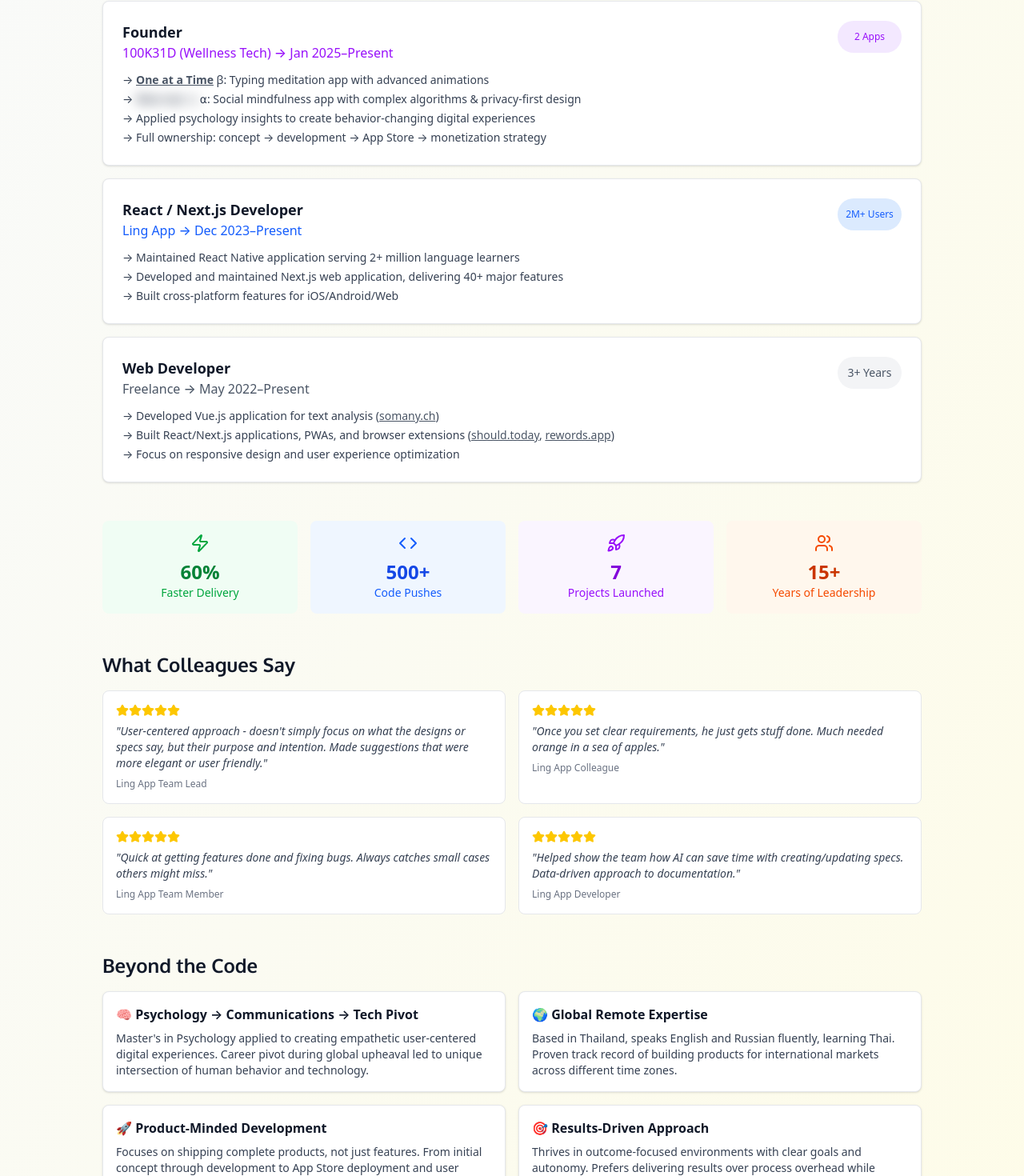
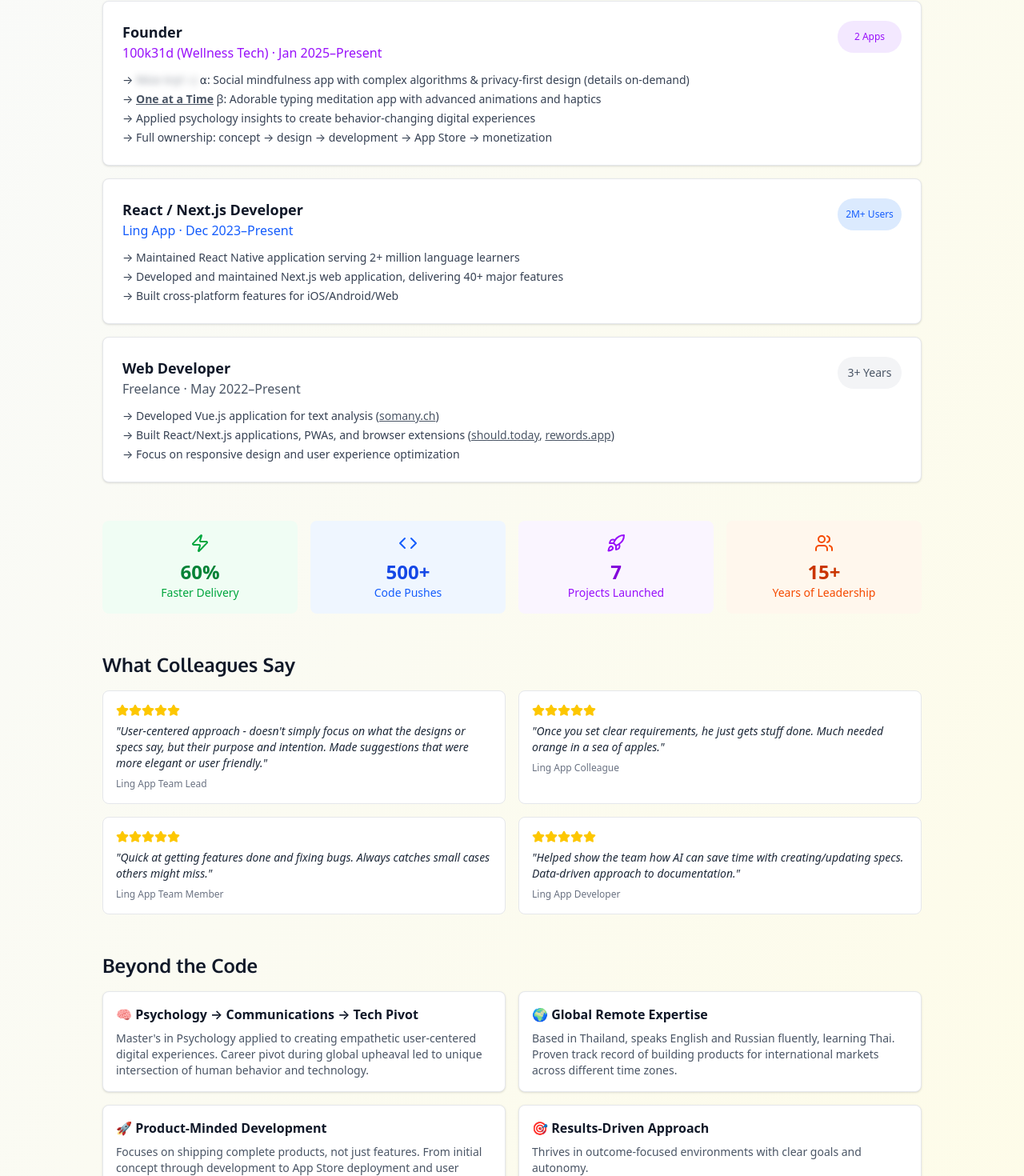
Before and after one commit to sanderbell/sanderbelldev2, a React (Vite) app: page / in a window 1280 px wide. Shown: the part 899-2369 px from the top of the page at 80% size. Built offline with nearby package versions, Linux system fonts and the light colour scheme.

Commit message:
Update testimonial styling and improve text clarity in App component

```diff
--- a/src/App.tsx
+++ b/src/App.tsx
@@ -145,7 +145,7 @@
         <Star key={i} className="w-4 h-4 text-yellow-400 fill-current" />
       ))}
     </div>
-    <p className="text-gray-700 text-sm mb-2 italic">"{quote}"</p>
+    <p className="text-gray-800 text-sm mb-2 italic">"{quote}"</p>
     <p className="text-xs text-gray-500">{context}</p>
   </div>
 );
@@ -282,22 +282,23 @@
       <div className="flex justify-between items-start mb-3">
         <div>
           <h3 className="text-lg font-semibold text-gray-900">Founder</h3>
-          <p className="text-purple-600 font-medium">100K31D (Wellness Tech) → Jan 2025–Present</p>
+          <p className="text-purple-600 font-medium">100k31d (Wellness Tech) · Jan 2025–Present</p>
         </div>
         <span className="text-xs text-purple-600 bg-purple-100 px-2 py-1 rounded-full flex items-center justify-center h-10 w-20">2 Apps</span>
       </div>
       <ul className="text-sm text-gray-700 space-y-1">
-        <li>→ <strong><a href="https://oneatati.me" target="_blank" rel="noopener noreferrer" className="text-gray-600 hover:text-blue-800 underline">One at a Time</a></strong> β: Typing meditation app with advanced animations</li>
-        <li>→ <strong><span className="blur-sm">Nice try! :-)</span></strong> ⍺: Social mindfulness app with complex algorithms & privacy-first design</li>
+                <li>→ <strong><span className="opacity-40 blur-xs">Nice try! :-)</span></strong> ⍺: Social mindfulness app with complex algorithms & privacy-first design (details on-demand)</li>
+
+        <li>→ <strong><a href="https://oneatati.me" target="_blank" rel="noopener noreferrer" className="text-gray-600 hover:text-blue-800 underline">One at a Time</a></strong> β: Adorable typing meditation app with advanced animations and haptics</li>
         <li>→ Applied psychology insights to create behavior-changing digital experiences</li>
-        <li>→ Full ownership: concept → development → App Store → monetization strategy</li>
+        <li>→ Full ownership: concept → design → development → App Store → monetization</li>
       </ul>
     </div>
     <div className="bg-white rounded-lg p-6 shadow-sm border border-gray-200">
       <div className="flex justify-between items-start mb-3">
         <div>
           <h3 className="text-lg font-semibold text-gray-900">React / Next.js Developer</h3>
-          <p className="text-blue-600 font-medium">Ling App → Dec 2023–Present</p>
+          <p className="text-blue-600 font-medium">Ling App · Dec 2023–Present</p>
         </div>
         <span className="text-xs text-blue-600 bg-blue-100 px-2 py-1 rounded-full flex items-center justify-center h-10 w-20">2M+ Users</span>
       </div>
@@ -311,7 +312,7 @@
       <div className="flex justify-between items-start mb-3">
         <div>
           <h3 className="text-lg font-semibold text-gray-900">Web Developer</h3>
-          <p className="text-gray-600 font-medium">Freelance → May 2022–Present</p>
+          <p className="text-gray-600 font-medium">Freelance · May 2022–Present</p>
         </div>
         <span className="text-sm text-gray-600 bg-gray-100 px-2 py-1 rounded-full flex items-center justify-center h-10 w-20">3+ Years</span>
       </div>
@@ -346,27 +347,27 @@
   <div className="grid md:grid-cols-2 gap-4">
     <div className="bg-white rounded-lg p-4 shadow-sm border border-gray-200">
       <h3 className="font-semibold text-gray-900 mb-2">🧠 Psychology → Communications → Tech Pivot</h3>
-      <p className="text-sm text-gray-700">Master's in Psychology applied to creating empathetic user-centered digital experiences. Career pivot during global upheaval led to unique intersection of human behavior and technology.</p>
+      <p className="text-sm text-gray-600">Master's in Psychology applied to creating empathetic user-centered digital experiences. Career pivot during global upheaval led to unique intersection of human behavior and technology.</p>
     </div>
     <div className="bg-white rounded-lg p-4 shadow-sm border border-gray-200">
   <h3 className="font-semibold text-gray-900 mb-2">🌍 Global Remote Expertise</h3>
-  <p className="text-sm text-gray-700">Based in Thailand, speaks English and Russian fluently, learning Thai. Proven track record of building products for international markets across different time zones.</p>
+  <p className="text-sm text-gray-600">Based in Thailand, speaks English and Russian fluently, learning Thai. Proven track record of building products for international markets across different time zones.</p>
 </div>
     <div className="bg-white rounded-lg p-4 shadow-sm border border-gray-200">
       <h3 className="font-semibold text-gray-900 mb-2">🚀 Product-Minded Development</h3>
-      <p className="text-sm text-gray-700">Focuses on shipping complete products, not just features. From initial concept through development to App Store deployment and user acquisition strategies.</p>
+      <p className="text-sm text-gray-600">Focuses on shipping complete products, not just features. From initial concept through development to App Store deployment and user acquisition strategies.</p>
     </div>
     <div className="bg-white rounded-lg p-4 shadow-sm border border-gray-200">
       <h3 className="font-semibold text-gray-900 mb-2">🎯 Results-Driven Approach</h3>
-      <p className="text-sm text-gray-700">Thrives in outcome-focused environments with clear goals and autonomy. Prefers delivering results over process overhead while building apps that genuinely improve mental health and mindfulness.</p>
+      <p className="text-sm text-gray-600">Thrives in outcome-focused environments with clear goals and autonomy.
+      </p>
     </div>
   </div>
 </div>
 
         {/* Contact */}
         <div className="text-center bg-white rounded-lg p-6 shadow-sm border border-gray-200">
-          <h2 className="text-2xl font-bold text-gray-900 mb-4">Let's Build Something Great</h2>
-          <div className="flex flex-wrap justify-center gap-6">
+           <div className="flex flex-wrap justify-center gap-6">
             <a href="mailto:thesanderbell@gmail.com" className="contact-link flex items-center gap-2 text-blue-600 hover:text-blue-800">
               <Mail size={20} />
               <span>thesanderbell@gmail.com</span>
```
